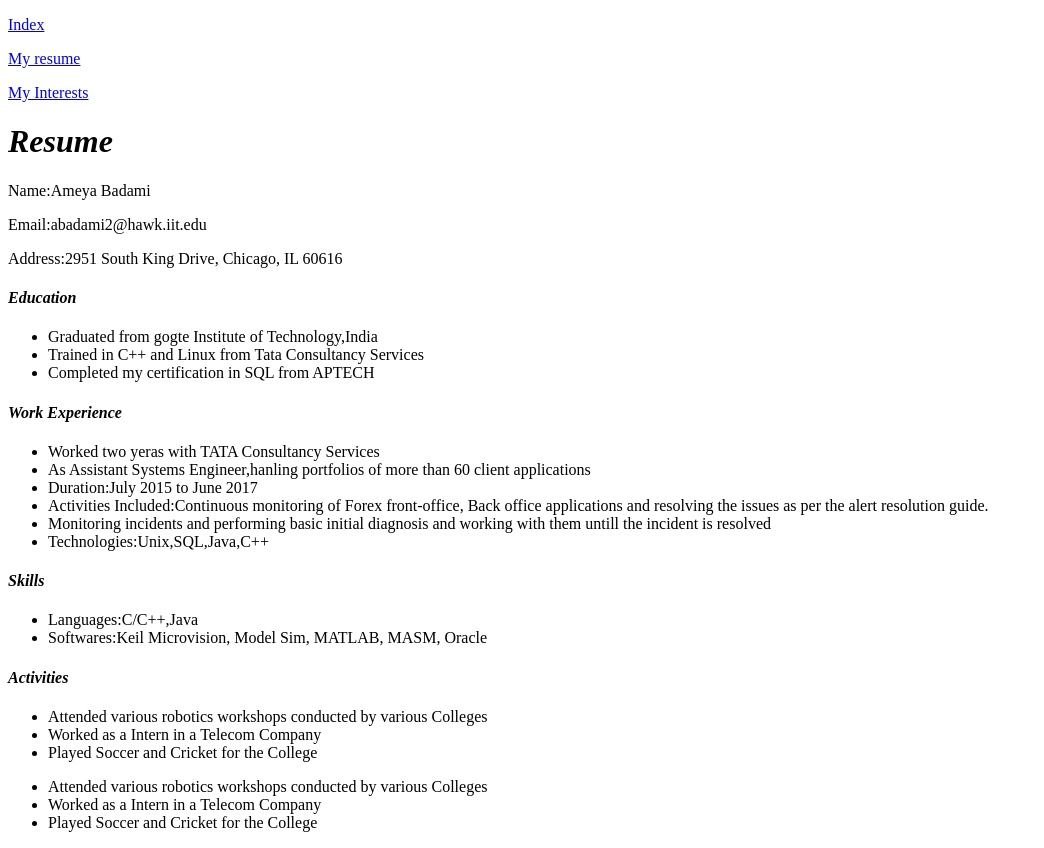
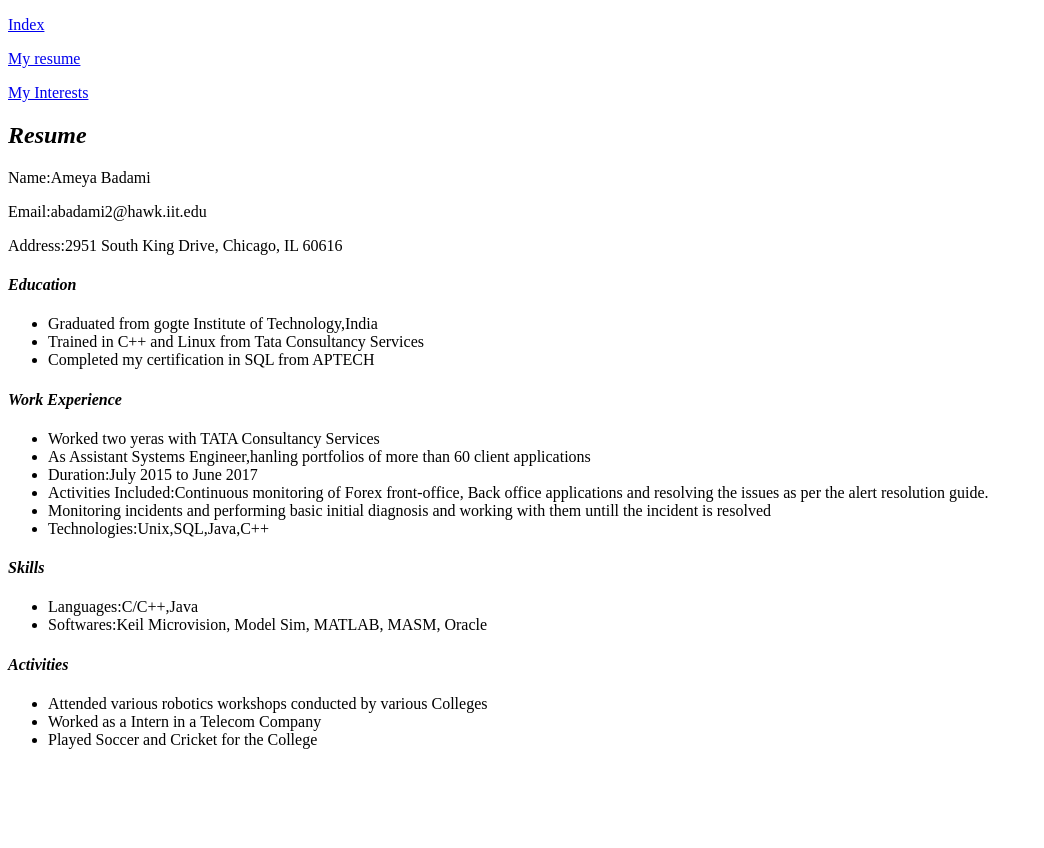
Before and after one commit to Ameya014/Project1, a plain HTML site: page resume.html in a window 1280 px wide. Shown: the whole page, without its empty margins (0-1044 px from the left). After the commit the page ends 800 px from the top, so only its background shows below. Drawn offline with Linux system fonts and the light colour scheme.

Commit message:
changes before final turn in

```diff
--- a/resume.html
+++ b/resume.html
@@ -12,19 +12,23 @@
   <p><a href="interests.html">My Interests</a></p>
   </nav>
 
+<section>
   <h1><em>Resume</em></h1>
   <p>Name:Ameya Badami</p>
   <p>Email:abadami2@hawk.iit.edu</p>
   <p>Address:2951 South King Drive, Chicago, IL 60616</p>
+ </section>
 
+ <section>
 <h4><em>Education</em></h4>
   <ul>
   <li>Graduated from gogte Institute of Technology,India</li>
   <li>Trained in C++ and Linux from Tata Consultancy Services</li>
   <li>Completed my certification in SQL from APTECH</li>
   </ul>
+ </section>
 
-
+<section>
 <h4><em>Work Experience</em></h4>
   <ul>
   <li>Worked two yeras with TATA Consultancy Services</li>
@@ -34,13 +38,17 @@
   <li>Monitoring incidents and performing basic initial diagnosis and working with them untill the incident is resolved</li>
   <li>Technologies:Unix,SQL,Java,C++</li>
   </ul>
+ </section>
 
+<section>
 <h4><em>Skills</em></h4>
   <ul>
   <li>Languages:C/C++,Java</li>
   <li>Softwares:Keil Microvision, Model Sim, MATLAB, MASM, Oracle</li>
   </ul>
+</section>
 
+<section>
 <h4><em>Activities</em></h4>
 
   <ul>
@@ -48,13 +56,8 @@
   <li>Worked as a Intern in a Telecom Company</li>
   <li>Played Soccer and Cricket for the College</li>
   </ul>
+</section>
 
-
-<ul>
-  <li>Attended various robotics workshops conducted by various Colleges</li>
-  <li>Worked as a Intern in a Telecom Company</li>
-  <li>Played Soccer and Cricket for the College</li>
-</ul>
 
 </body>
 </html>
```
Also changed, not shown: interests.html (+8 -3 lines).
